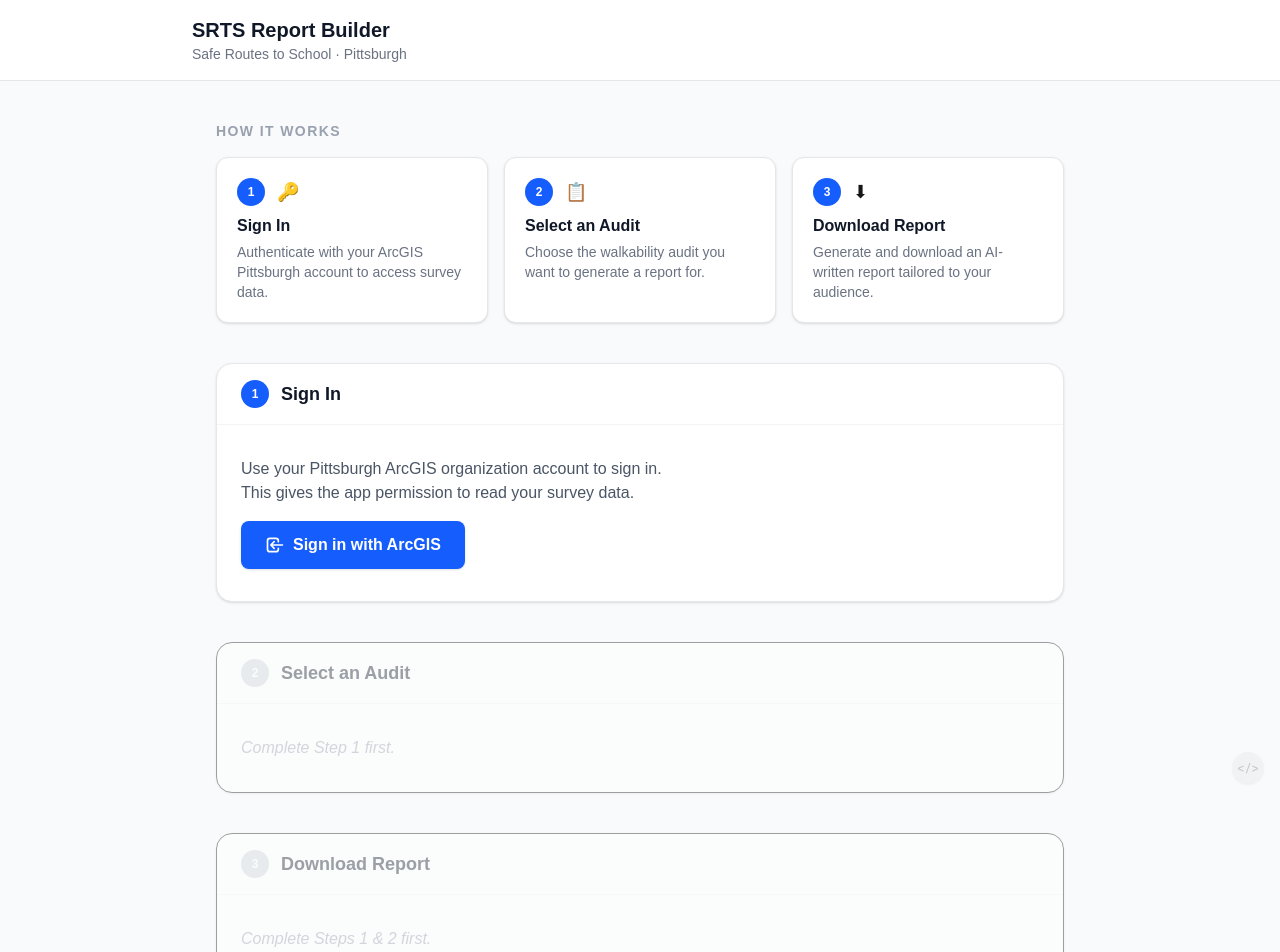
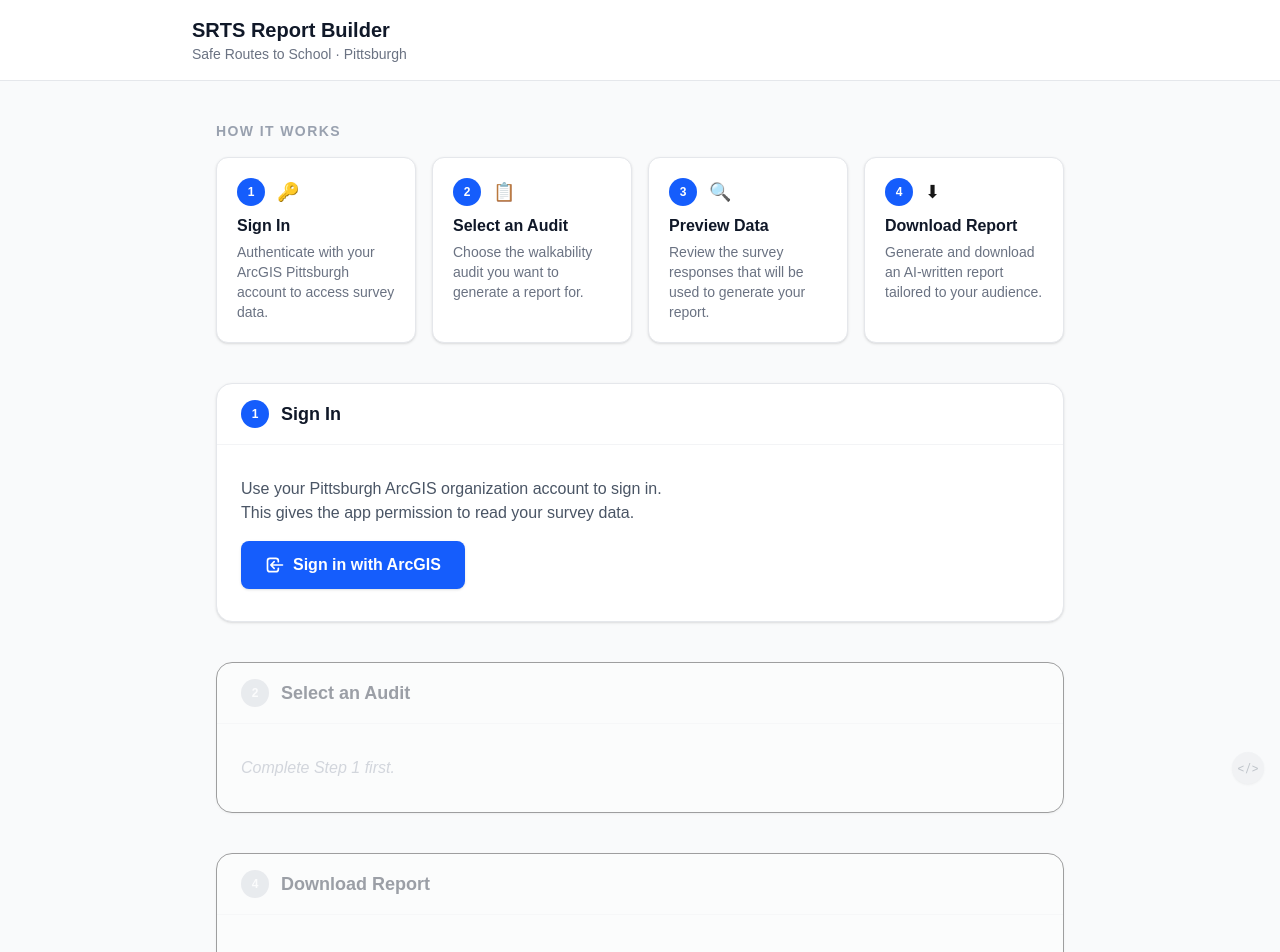
Before and after one commit to lillian-zhao/SRTS-Report-Generation, a Next.js app: page / in a window 1280 px wide. Shown: the top 952 px of the page. Built offline with nearby package versions, Linux system fonts and the light colour scheme.

Commit message:
Add Preview Data as step 3, bump Download to step 4
Made-with: Cursor

```diff
--- a/src/app/page.tsx
+++ b/src/app/page.tsx
@@ -387,11 +387,12 @@ export default function Home() {
       {/* ── How it works ── */}
       <section>
         <h2 className="text-sm font-semibold uppercase tracking-widest text-gray-400 mb-4">How it works</h2>
-        <div className="grid grid-cols-1 gap-4 sm:grid-cols-3">
+        <div className="grid grid-cols-1 gap-4 sm:grid-cols-4">
           {[
             { step: "1", icon: "🔑", title: "Sign In", desc: "Authenticate with your ArcGIS Pittsburgh account to access survey data." },
             { step: "2", icon: "📋", title: "Select an Audit", desc: "Choose the walkability audit you want to generate a report for." },
-            { step: "3", icon: "⬇", title: "Download Report", desc: "Generate and download an AI-written report tailored to your audience." },
+            { step: "3", icon: "🔍", title: "Preview Data", desc: "Review the survey responses that will be used to generate your report." },
+            { step: "4", icon: "⬇", title: "Download Report", desc: "Generate and download an AI-written report tailored to your audience." },
           ].map(({ step, icon, title, desc }) => (
             <div key={step} className="rounded-xl border border-gray-200 bg-white p-5 shadow-sm">
               <div className="flex items-center gap-3 mb-2">
@@ -516,7 +517,7 @@ export default function Home() {
                 </select>
               </div>
               {selectedAudit && (
-                <p className="text-sm text-emerald-700 font-medium">✓ Selected — scroll down to download your report.</p>
+                <p className="text-sm text-emerald-700 font-medium">✓ Selected — scroll down to preview your data.</p>
               )}
             </div>
           )}
@@ -528,6 +529,7 @@ export default function Home() {
         <section className="rounded-2xl border border-gray-200 bg-white shadow-sm overflow-hidden">
           <div className="flex items-center justify-between gap-3 border-b border-gray-100 px-6 py-4">
             <div className="flex items-center gap-3">
+              <span className="flex h-7 w-7 items-center justify-center rounded-full bg-blue-600 text-xs font-bold text-white shrink-0">3</span>
               <span className="text-xl">🔍</span>
               <div>
                 <h2 className="text-lg font-semibold text-gray-900">Preview Survey Data</h2>
@@ -690,15 +692,15 @@ export default function Home() {
         </section>
       )}
 
-      {/* ── Step 3: Download Reports ── */}
+      {/* ── Step 4: Download Reports ── */}
       <section className={`rounded-2xl border bg-white shadow-sm overflow-hidden transition-opacity ${!selectedAudit ? "opacity-40 pointer-events-none" : "border-gray-200"}`}>
         <div className="flex items-center gap-3 border-b border-gray-100 px-6 py-4">
-          <span className={`flex h-7 w-7 items-center justify-center rounded-full text-xs font-bold text-white ${selectedAudit ? "bg-blue-600" : "bg-gray-300"}`}>3</span>
+          <span className={`flex h-7 w-7 items-center justify-center rounded-full text-xs font-bold text-white ${selectedAudit ? "bg-blue-600" : "bg-gray-300"}`}>4</span>
           <h2 className="text-lg font-semibold text-gray-900">Download Report</h2>
         </div>
         <div className="px-6 py-8">
           {!selectedAudit ? (
-            <p className="text-gray-400 italic">Complete Steps 1 &amp; 2 first.</p>
+            <p className="text-gray-400 italic">Complete Steps 1–3 first.</p>
           ) : (
             <div className="flex flex-col gap-6">
               <p className="text-gray-600">
```
